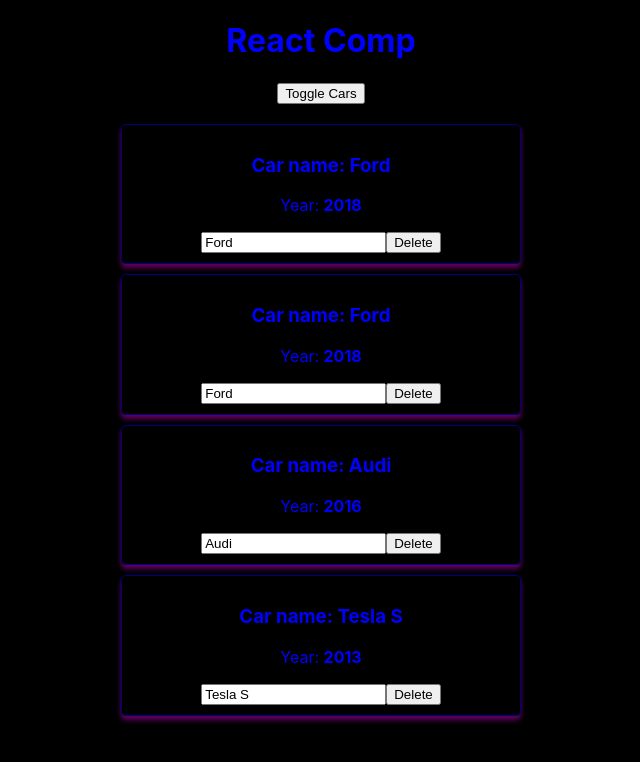
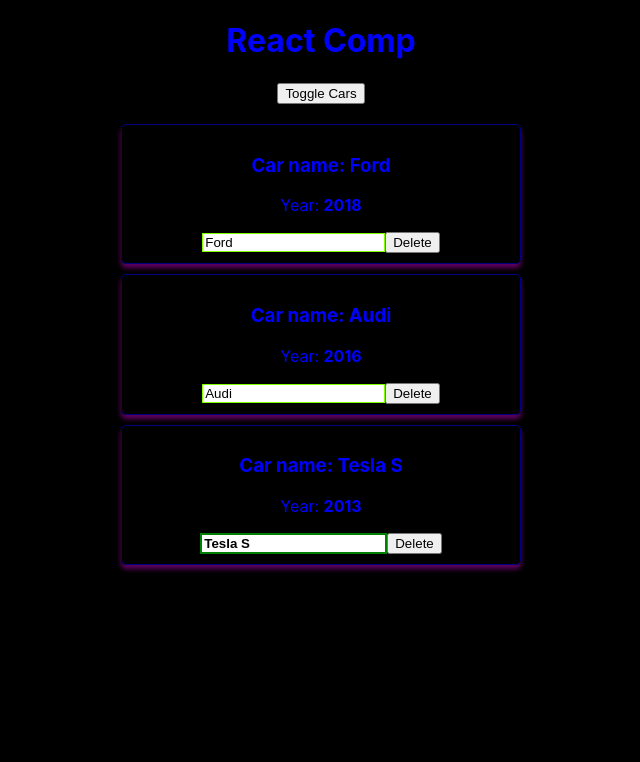
Before and after one commit to SergeevVasily/react-theory, a React (Create React App) app: page / in a window 1280 px wide. Both pictures are taken after a click on the button "Toggle Cars". Shown: the top 762 px of the page, without its empty margins (319-959 px from the left). Built offline with nearby package versions, Linux system fonts and the light colour scheme.

Commit message:
component styling added

```diff
--- a/package.json
+++ b/package.json
@@ -3,6 +3,7 @@
   "version": "0.1.0",
   "private": true,
   "dependencies": {
+    "radium": "^0.25.1",
     "react": "^16.8.1",
     "react-dom": "^16.8.1",
     "react-scripts": "2.1.3"
--- a/src/App.js
+++ b/src/App.js
@@ -6,7 +6,6 @@
 
   state = {
     cars: [
-      {name: 'Ford', year:2018},
       {name: 'Ford', year:2018},
       {name: 'Audi', year:2016},
       {name: 'Tesla S', year:2013},
@@ -23,7 +22,7 @@
       this.setState({cars})
   }
 
-     toggleCarsHandler = () =>{                       // hide / show cars method
+     toggleCarsHandler = () =>{                                    // hide show cars method
          this.setState({
           showCars: !this.state.showCars
         })
@@ -43,7 +42,7 @@
   render(){
     console.log('render')
     const divStyle ={
-      textAlign:'center',             //its all about style bto
+      textAlign:'center',                                       //its all about style bto
       'color':'blue',
       'background':'black'
     }
@@ -74,10 +73,9 @@
               paddingTop: '20px',
               paddingBottom:'20px'
           }}>
-
               { cars }
           </div>
-                                                                 {/*toggle method */}
+                                                                     {/*toggle method */}
       </div>
     );
   }
--- a/src/Car/Car.css
+++ b/src/Car/Car.css
@@ -1,8 +1,31 @@
 .Car{
-    border: 1px solid navy;
     margin-bottom: 10px;
     display: block;
     padding: 10px;
-    box-shadow: 0 4px 5px 0 rgba(99, 0 , 99, .99);
     border-radius: 5px;
+    outline: none;
+    transition: border, box-shadow .3s;
 }
+.Car:hover{
+    outline: none;
+}
+
+.input
+
+.input:active, .input:focus{
+    outline: none;
+}
+
+.input.green {
+    border: 1px solid chartreuse;
+
+}
+
+.input.red{
+    border: 1px solid red;
+}
+
+.input.bold {
+    border: 2px solid green;
+    font-weight: bold;
+}
--- a/src/Car/Car.js
+++ b/src/Car/Car.js
@@ -1,13 +1,40 @@
 import React from 'react';
 import './Car.css'
+import Radium from 'radium'
 
-export default props => (
+const Car = props => {
+    const inputClasses = ['input'];
+    if (props.name !== ''){
+        inputClasses.push('green')
+    }else{
+        inputClasses.push('red')
+    }
+    if (props.name.length > 4){
+        inputClasses.push('bold')
+    }
+    const style ={
+        border: '1px solid navy',
+        boxShadow: '0 4px 5px 0 rgba(99, 0 , 99, .99)',
+        ':hover': {
+            border: '1px solid #aaa',
+            boxShadow: '0 4px 15px 0 rgba(0, 0 , 99, .77)',
+            cursor: 'pointer'
+        }
+    }
+    return (
+        <div className="Car" style={style}>
+            <h3>Car name: {props.name}</h3>
+            <p>Year: <strong>{props.year}</strong></p>
+            <input
+                type="text"
+                onChange={props.onChangeName}
+                value={props.name}
+                className={inputClasses.join(' ')}
+            />
+            <button onClick={props.onDelete}>Delete</button>
+            {/*<button onClick={props.onChangeTitle}>Click</button>*/}
+        </div>
+    )
+}
 
-    <div className="Car" >
-        <h3>Car name: {props.name}</h3>
-        <p>Year: <strong>{props.year}</strong></p>
-        <input type="text" onChange={props.onChangeName} value={props.name}/>
-        <button onClick={props.onDelete}>Delete</button>
-        {/*<button onClick={props.onChangeTitle}>Click</button>*/}
-    </div>
-)
+export default Radium(Car)
```
Also changed, not shown: 2 other files (tests, documents, lock files or other folders).
